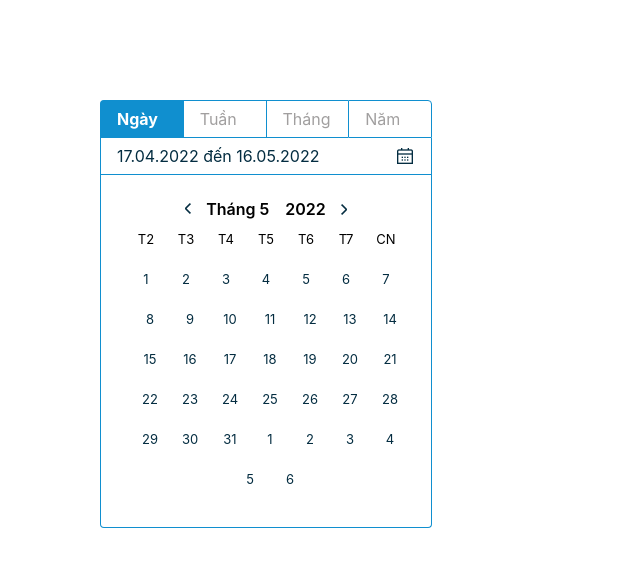
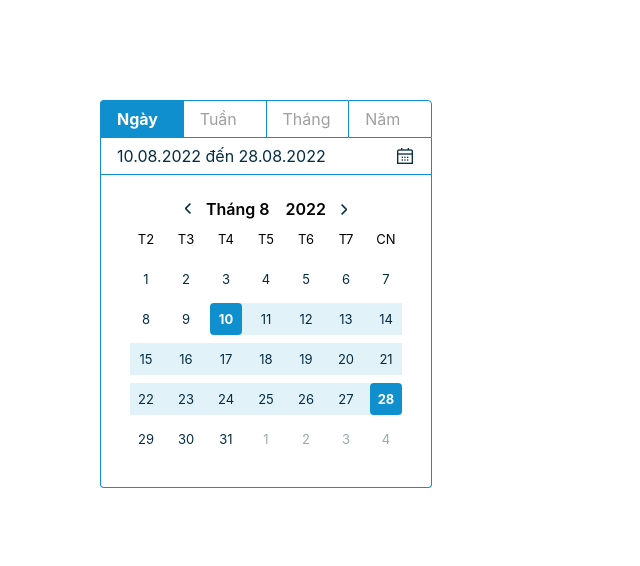
Before and after one commit to vhungitm/date-range, a React (Create React App) app: page / in a window 1280 px wide. Shown: the top 566 px of the page, without its empty margins (0-640 px from the left). Built offline with nearby package versions, Linux system fonts and the light colour scheme.

Commit message:
Update all

```diff
--- a/package.json
+++ b/package.json
@@ -7,6 +7,7 @@
     "@testing-library/react": "^13.3.0",
     "@testing-library/user-event": "^13.5.0",
     "bootstrap": "^5.2.0",
+    "date-fns": "^2.29.2",
     "react": "^18.2.0",
     "react-bootstrap": "^2.5.0",
     "react-dom": "^18.2.0",
--- /dev/null
+++ b/src/components/DateRange/components/DateRangeCalendar.jsx
@@ -0,0 +1,74 @@
+import { format, getWeek, getWeekYear } from 'date-fns';
+import React from 'react';
+
+export const DateRangeCalendar = props => {
+	const { type, weekdays, calendar, handleChangeValue } = props;
+
+	// Class name
+	const className =
+		type === 0
+			? 'date-range-calendar'
+			: type === 1
+			? 'date-range-calendar week'
+			: type === 2
+			? 'date-range-calendar month'
+			: 'date-range-calendar year';
+
+	// Return JSX
+	return (
+		<div className={className}>
+			{/* Calendar weeks */}
+			{type === 1 && (
+				<div className="date-range-calendar-weeks">
+					{calendar.map(
+						(item, id) =>
+							id % 7 === 0 && (
+								<div
+									className="date-range-calendar-weeks-item"
+									key={id}
+									onClick={() => handleChangeValue(item.value, 1)}
+								>
+									Tuần {getWeek(new Date(item.value), 'yyyy-MM-dd')}
+								</div>
+							)
+					)}
+				</div>
+			)}
+
+			{/* Calendar days */}
+			<div className="date-range-calendar-days">
+				{/* Calendar weekdays */}
+				<div className="date-range-calendar-weekdays">
+					{weekdays.map(item => (
+						<div className="date-range-calendar-weekdays-item" key={item.name}>
+							<div className="date-range-calendar-weekdays-item-value">
+								{item.title}
+							</div>
+						</div>
+					))}
+				</div>
+
+				{calendar.map((item, id) => {
+					// Update class name
+					let className = 'date-range-calendar-day';
+
+					if (id === 0 || id % 7 === 0) className = `${className} start-week`;
+					if ((id + 1) % 7 === 0) className = `${className} end-week`;
+					className = `${className} ${item.type}`;
+
+					// Return JSX
+					return (
+						<div key={item.value} className={className}>
+							<div
+								className="date-range-calendar-day-value"
+								onClick={() => handleChangeValue(item.value)}
+							>
+								{item.value.getDate()}
+							</div>
+						</div>
+					);
+				})}
+			</div>
+		</div>
+	);
+};
--- /dev/null
+++ b/src/components/DateRange/components/DateRangeWrapper.jsx
@@ -0,0 +1,33 @@
+import React from 'react';
+import { DateRangeCalendar } from './DateRangeCalendar';
+import { DateRangeWrapperHeader } from './DateRangeWrapperHeader';
+
+export const DateRangeWrapper = props => {
+	const {
+		type,
+		calendar,
+		calendarDate,
+		weekdays,
+		handleChangeValue,
+		handleChangeMonth
+	} = props;
+
+	return (
+		<div className="date-range-wrapper">
+			<DateRangeWrapperHeader
+				calendarDate={calendarDate}
+				handleChangeMonth={handleChangeMonth}
+			/>
+
+			{/* Date range calendar */}
+			{type === 0 || type === 1 ? (
+				<DateRangeCalendar
+					type={type}
+					weekdays={weekdays}
+					calendar={calendar}
+					handleChangeValue={handleChangeValue}
+				/>
+			) : null}
+		</div>
+	);
+};
--- /dev/null
+++ b/src/components/DateRange/components/DateRangeWrapperHeader.jsx
@@ -0,0 +1,22 @@
+import React from 'react';
+
+export const DateRangeWrapperHeader = props => {
+	const { calendarDate, handleChangeMonth } = props;
+
+	return (
+		<div className="date-range-wrapper-header">
+			<div
+				className="date-range-wrapper-header-btn btn-pre"
+				onClick={() => handleChangeMonth('pre')}
+			></div>
+			<div className="date-range-wrapper-header-value">
+				<span>Tháng {calendarDate.getMonth() + 1}</span>
+				<span>{calendarDate.getFullYear()}</span>
+			</div>
+			<div
+				className="date-range-wrapper-header-btn btn-next"
+				onClick={() => handleChangeMonth('next')}
+			></div>
+		</div>
+	);
+};
--- /dev/null
+++ b/src/components/DateRange/components/index.js
@@ -0,0 +1,4 @@
+export * from './DateRangeCalendar';
+export * from './DateRangeHeader';
+export * from './DateRangeWrapper';
+export * from './DateRangeWrapperHeader';
--- a/src/components/DateRange/index.jsx
+++ b/src/components/DateRange/index.jsx
@@ -1,7 +1,25 @@
+import { add, format, sub } from 'date-fns';
 import React, { useEffect, useState } from 'react';
+import {
+	DateRangeCalendar,
+	DateRangeHeader,
+	DateRangeWrapper,
+	DateRangeWrapperHeader
+} from './components';
 import './scss/_date-range.scss';
 
 export const DateRange = () => {
+	// Value
+	const [value, setValue] = useState({
+		startDate: new Date('2022-8-10'),
+		endDate: new Date('2022-8-28')
+	});
+
+	// Calendar
+	const [calendarDate, setCalendarDate] = useState(value.startDate);
+	const [calendar, setCalendar] = useState([]);
+	const [showCalendar, setShowCalendar] = useState(true);
+	// Weekdays
 	const weekdays = [
 		{
 			name: 'monday',
@@ -33,86 +51,136 @@ export const DateRange = () => {
 		}
 	];
 
-	const [calendar, setCalendar] = useState();
+	// Handle show, close calendar
+	const handleShowCalendar = () => setShowCalendar(true);
+	const handleCloseCalendar = () => setShowCalendar(false);
 
+	// Type
+	const types = [
+		{ id: 0, title: 'Ngày' },
+		{ id: 1, title: 'Tuần' },
+		{ id: 2, title: 'Tháng' },
+		{ id: 3, title: 'Năm' }
+	];
+	const [type, setType] = useState(0);
+
+	// Effect update calendar
 	useEffect(() => {
-		if (!calendar) {
-			const now = new Date();
-			const nowYear = now.getFullYear();
-			const nowMonth = now.getMonth();
-			const nowDate = now.getDate();
-			const nowDay = now.getDay();
-			console.log(nowDay);
+		// Fix value
+		const startDateValue = new Date(format(value.startDate, 'yyyy-MM-dd'));
+		const endDateValue = new Date(format(value.endDate, 'yyyy-MM-dd'));
 
-			const endDate = new Date(nowYear, nowMonth, 0);
+		if (startDateValue - endDateValue > 0) {
+			setValue({
+				startDate:
+					type === 0
+						? endDateValue
+						: sub(new Date(format(endDateValue, 'yyyy-MM-dd')), { days: 6 }),
+				endDate:
+					type === 0
+						? endDateValue
+						: add(new Date(format(startDateValue, 'yyyy-MM-dd')), { days: 6 })
+			});
+			return;
+		}
 
-			let newCalendar = [];
+		// Update calendar date
+		const calendarYear = calendarDate.getFullYear();
+		const calendarMonth = calendarDate.getMonth();
 
-			console.log(new Date(nowYear, nowMonth, 1).getDay());
+		const endDate = new Date(calendarYear, calendarMonth + 1, 0);
+		let newCalendar = [];
 
-			for (
-				let i = 2 - new Date(nowYear, nowMonth, 1).getDay();
-				i < 7 - -endDate.getDay() + endDate.getDate();
-				i++
-			) {
-				newCalendar = [...newCalendar, new Date(nowYear, nowMonth, i)];
-			}
-			setCalendar(newCalendar);
+		// Date min
+		let dateMin = new Date(calendarYear, calendarMonth, 1).getDay();
+		dateMin = dateMin === 0 ? -5 : 2 - dateMin;
+
+		// Date max
+		let dateMax =
+			endDate.getDay() === 0
+				? endDate.getDate()
+				: endDate.getDate() + (7 - endDate.getDay());
+
+		// Update calendar
+		for (let i = dateMin; i <= dateMax; i++) {
+			let newValue = new Date(calendarYear, calendarMonth, i);
+			newValue = new Date(format(newValue, 'yyyy-MM-dd'));
+
+			let type = i < 1 || i > endDate.getDate() ? 'disable' : '';
+			type =
+				newValue - startDateValue === 0 && newValue - endDateValue === 0
+					? 'limit-date'
+					: newValue - startDateValue === 0
+					? 'start-date'
+					: newValue - endDateValue === 0
+					? 'end-date'
+					: newValue - startDateValue > 0 && newValue - endDateValue < 0
+					? 'active'
+					: type;
+
+			newCalendar = [...newCalendar, { type, value: newValue }];
 		}
-	}, []);
 
-	console.log(calendar);
+		setCalendar(newCalendar);
+	}, [value, calendarDate]);
 
+	// Type value change
+	const [typeValueChange, setTypeValueChange] = useState('startDate');
+
+	// Handle change value
+	const handleChangeValue = (newValue, type = 0) => {
+		setValue({
+			startDate: typeValueChange === 'startDate' ? newValue : value.startDate,
+			endDate:
+				type === 0
+					? typeValueChange === 'startDate'
+						? newValue
+						: newValue
+					: add(new Date(format(newValue, 'yyyy-MM-dd')), { days: 6 })
+		});
+
+		setTypeValueChange(
+			typeValueChange === 'startDate' ? 'endDate' : 'startDate'
+		);
+	};
+
+	// Handle change month
+	const handleChangeMonth = (type = 'pre') => {
+		const calendarYear = calendarDate.getFullYear();
+		let calendarMonth = calendarDate.getMonth();
+		calendarMonth += type === 'pre' ? -1 : 1;
+
+		setCalendarDate(new Date(calendarYear, calendarMonth, 1));
+	};
+
+	// Return JSX
 	return (
-		<div className="date-range">
-			<div className="date-range-header">
-				<div className="date-range-header-item active">Ngày</div>
-				<div className="date-range-header-item">Tuần</div>
-				<div className="date-range-header-item">Tháng</div>
-				<div className="date-range-header-item">Năm</div>
-			</div>
-			<div className="date-range-control">
+		<div className={showCalendar ? 'date-range show-calendar' : 'date-range'}>
+			{/* Date range header */}
+			<DateRangeHeader types={types} type={type} setType={setType} />
+
+			{/* Date range control */}
+			<div
+				className="date-range-control"
+				onClick={() => setShowCalendar(!showCalendar)}
+			>
 				<div className="date-range-control-value">
-					17.04.2022 đến 16.05.2022
+					{format(value.startDate, 'dd.MM.yyyy')}
+					{' đến '}
+					{format(value.endDate, 'dd.MM.yyyy')}
 				</div>
 				<div className="date-range-control-icon"></div>
 			</div>
-			<div className="date-range-wrapper">
-				<div className="date-range-wrapper-header">
-					<div className="date-range-wrapper-header-btn btn-pre"></div>
-					<div className="date-range-wrapper-header-value">
-						<span>Tháng 5</span>
-						<span>2022</span>
-					</div>
-					<div className="date-range-wrapper-header-btn btn-next"></div>
-				</div>
 
-				<div className="date-range-calendar">
-					<div className="date-range-calendar-weekdays">
-						{weekdays.map(item => (
-							<div
-								className="date-range-calendar-weekdays-item"
-								key={item.name}
-							>
-								<div className="date-range-calendar-weekdays-item-value">
-									{item.title}
-								</div>
-							</div>
-						))}
-					</div>
-
-					<div className="date-range-calendar-week">
-						{calendar &&
-							calendar.map(item => (
-								<div key={item} className="date-range-calendar-day">
-									<div className="date-range-calendar-day-value">
-										{item.getDate()}
-									</div>
-								</div>
-							))}
-					</div>
-				</div>
-			</div>
+			{/* Date range wrapper */}
+			<DateRangeWrapper
+				type={type}
+				calendar={calendar}
+				calendarDate={calendarDate}
+				weekdays={weekdays}
+				handleChangeValue={handleChangeValue}
+				handleChangeMonth={handleChangeMonth}
+			/>
 		</div>
 	);
 };
--- a/src/components/DateRange/scss/_date-range.scss
+++ b/src/components/DateRange/scss/_date-range.scss
@@ -1,24 +1,27 @@
 .date-range {
+	position: relative;
 	width: 332px;
 	margin: 100px;
 
+	/* Date range header */
 	.date-range-header {
 		display: flex;
 
 		.date-range-header-item {
 			flex: 1;
-			border: 1px solid #108fcf;
+			border: 1px solid #d9d6d6;
 			border-right: 0;
 			padding: 8px 16px;
 			font-size: 16px;
 			color: #a19f9f;
+			cursor: pointer;
 
 			&:nth-child(1) {
 				border-radius: 4px 0 0 0;
 			}
 
 			&:nth-last-child(1) {
-				border-right: 1px solid #108fcf;
+				border-right: 1px solid #d9d6d6;
 				border-radius: 0 4px 0 0;
 			}
 
@@ -30,11 +33,14 @@
 		}
 	}
 
+	/* Date range control*/
 	.date-range-control {
 		position: relative;
-		border: 1px solid #108fcf;
+		border-radius: 0 0 4px 4px;
+		border: 1px solid #d9d6d6;
 		border-top: 0;
 		padding: 8px 16px;
+		cursor: pointer;
 
 		.date-range-control-value {
 			font-size: 16px;
@@ -52,7 +58,10 @@
 		}
 	}
 
+	/* Date range wrapper*/
 	.date-range-wrapper {
+		position: absolute;
+		display: none;
 		border: 1px solid #108fcf;
 		border-top: 0;
 		border-radius: 0 0 4px 4px;
@@ -76,11 +85,13 @@
 				&.btn-pre {
 					background: url('../images/btn-pre.png');
 					background-size: contain;
+					cursor: pointer;
 				}
 
 				&.btn-next {
 					background: url('../images/btn-next.png');
 					background-size: contain;
+					cursor: pointer;
 				}
 			}
 
@@ -91,9 +102,11 @@
 		}
 
 		.date-range-calendar {
+			display: flex;
 			width: 100%;
 			text-align: center;
 
+			/* Date range calendar weekdays */
 			.date-range-calendar-weekdays {
 				.date-range-calendar-weekdays-item {
 					display: inline-block;
@@ -115,7 +128,32 @@
 				}
 			}
 
-			.date-range-calendar-week {
+			/* Date range calendar week */
+			.date-range-calendar-weeks {
+				display: inline-block;
+				margin-top: 40px;
+				margin-bottom: 8px;
+				border-right: 0.5px solid #a19f9f3d;
+
+				.date-range-calendar-weeks-item {
+					display: flex;
+					align-items: center;
+					justify-content: center;
+					width: 60px;
+					height: 32px;
+					line-height: 24px;
+					border-bottom: 8px solid white;
+					font-size: 13px;
+					color: #042d41;
+					cursor: pointer;
+
+					&:nth-last-child(1) {
+						border-bottom: 0;
+					}
+				}
+			}
+
+			.date-range-calendar-days {
 				cursor: pointer;
 
 				.date-range-calendar-day {
@@ -135,10 +173,7 @@
 						color: #042d41;
 					}
 
-					&.active {
-						background: #e2f2f9;
-					}
-					&.start-day {
+					&.start-date {
 						margin-left: 8px;
 						border: 0px solid;
 						border-radius: 4px 0 0 4px;
@@ -152,7 +187,7 @@
 							font-weight: 700;
 						}
 					}
-					&.end-day {
+					&.end-date {
 						background: #e2f2f9;
 						border-radius: 0 4px 4px 0;
 						.date-range-calendar-day-value {
@@ -162,11 +197,57 @@
 							font-weight: 700;
 						}
 					}
-					&:nth-child(1) {
+					&.start-week {
 						padding-left: 0;
+						margin-left: 0;
+						&.limit-date {
+							margin-left: 0;
+						}
+					}
+					&.active {
+						background: #e2f2f9;
+					}
+					&.disable {
+						opacity: 0.4;
+					}
+					&.limit-date {
+						margin-left: 8px;
+						border: 0px solid;
+						border-radius: 4px 0 0 4px;
+						background: #e2f2f9;
+						padding-left: 0;
+
+						.date-range-calendar-day-value {
+							border-radius: 4px;
+							background: #108fcf;
+							color: white;
+							font-weight: 700;
+						}
 					}
 				}
 			}
+
+			/* Date range calendar week type */
+			&.week {
+				width: 334px;
+			}
+		}
+	}
+
+	/* Date range show */
+	&.show-calendar {
+		.date-range-header-item {
+			border-color: #108fcf;
+			&:nth-last-child(1) {
+				border-color: #108fcf;
+			}
+		}
+		.date-range-control {
+			border-color: #108fcf;
+			border-radius: 0;
+		}
+		.date-range-wrapper {
+			display: block;
 		}
 	}
 }
```
Also changed, not shown: src/components/DateRange/components/DateRangeHeader.jsx (added, +23 -0 lines), src/components/DateRange/utils/index.js (added, +10 -0 lines), 1 other file (tests, documents, lock files or other folders).
